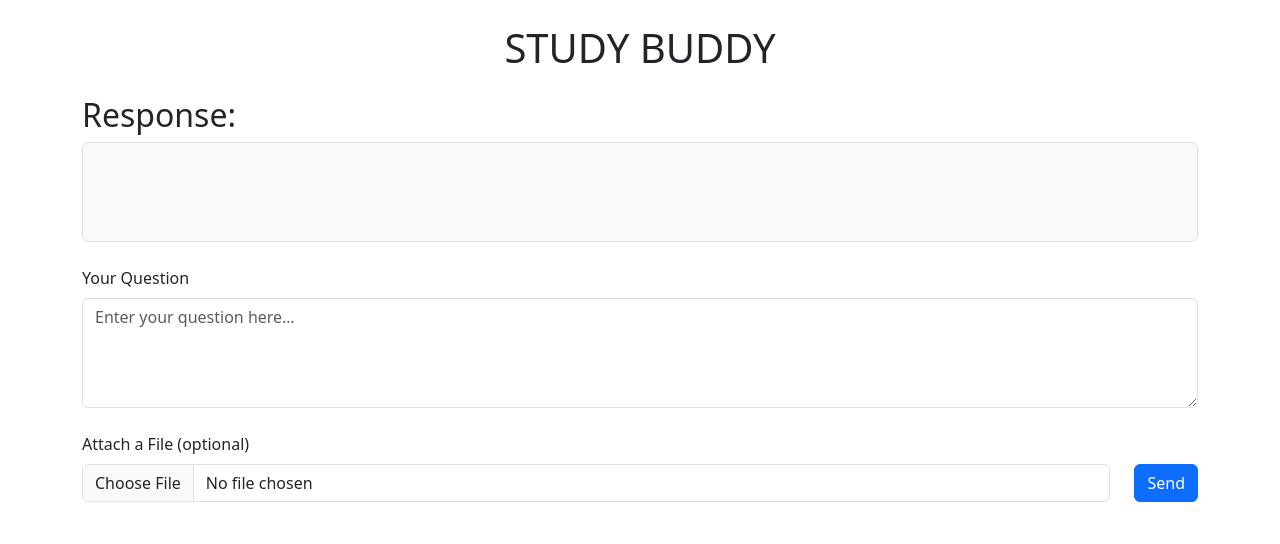
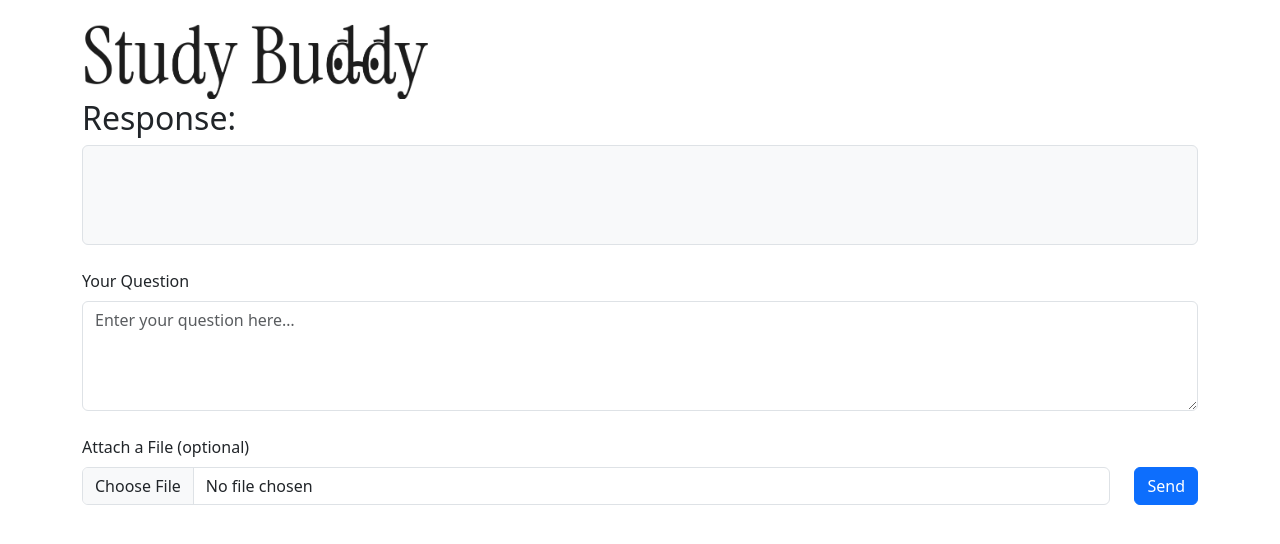
Before and after one commit to zxxt2002/studybuddy, a React (Vite) app: page / in a window 1280 px wide. Shown: the top 544 px of the page. Built offline with nearby package versions, Linux system fonts and the light colour scheme.

Commit message:
Added Study Buddy Logo

```diff
--- a/src/App.jsx
+++ b/src/App.jsx
@@ -26,7 +26,7 @@ export default function App() {
 
   return (
     <div className="container py-4">
-      <h1 className="mb-4 text-center">STUDY BUDDY</h1>
+      <img src="StudyBuddyLogo.png" alt="Study Buddy Logo" className="logo" style={{ height: '75px' }} />
 
       {/* Response section above inputs */}
       <h2 className="mb-2">Response:</h2>
```
Also changed, not shown: StudyBuddyLogo.png (added).
